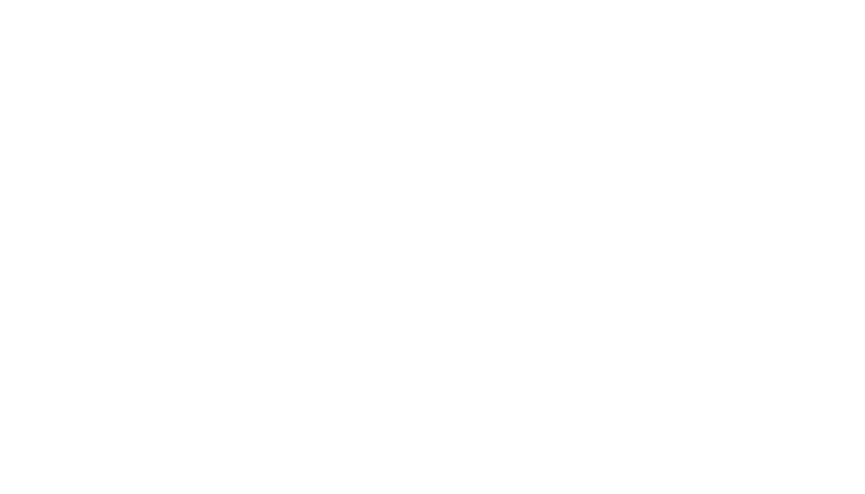
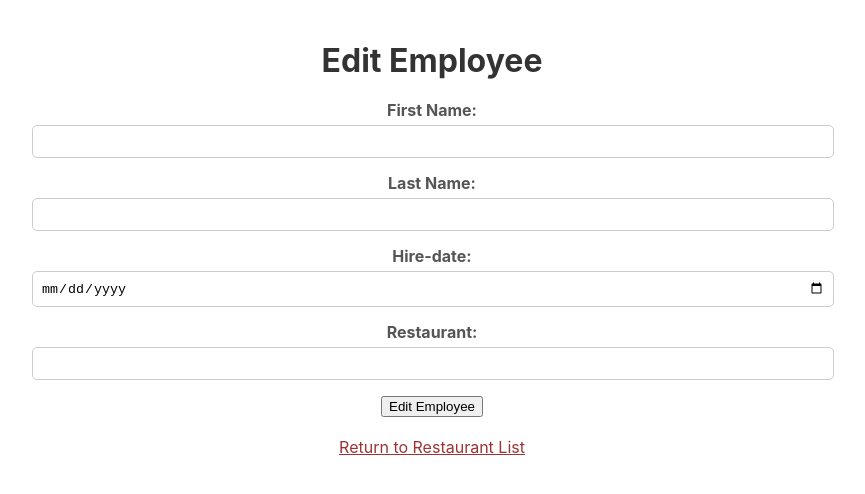
Before and after one commit to TaniaBar/node_express_app_avec_reactjs, a React (Create React App) app in the folder front/: page /edit-employee/1 in a window 1280 px wide. Before the commit this address had no page. Shown: the top 494 px of the page, without its empty margins (208-1073 px from the left). Built offline with nearby package versions, Linux system fonts and the light colour scheme; no server answers.

Commit message:
add editEmployee.js, modified app.js and editRestaurant.js: there are still bugs on the inputs

```diff
--- a/front/src/App.js
+++ b/front/src/App.js
@@ -5,6 +5,7 @@ import RestaurantList from './components/RestaurantList';
 import AddRestaurant from './components/AddRestaurant';
 import AddEmployee from './components/AddEmployee';
 import EditRestaurant from './components/EditRestaurant';
+import EditEmployee from './components/EditEmployee';
 
 function App() {
   return (
@@ -15,6 +16,7 @@ function App() {
           <Route path="/add-restaurant" element={<AddRestaurant />}></Route>
           <Route path="/add-employee" element={<AddEmployee />}></Route>
           <Route path="/edit-restaurant/:id" element={<EditRestaurant />}></Route>
+          <Route path="/edit-employee/:id" element={<EditEmployee />}></Route>
         </Routes>
       </div>
     </Router>
--- /dev/null
+++ b/front/src/components/EditEmployee.js
@@ -0,0 +1,103 @@
+import React, { useState, useEffect } from "react";
+import axios from "axios";
+import { Link, useParams } from 'react-router-dom';
+
+const EditEmployee = () => {
+    const { id } = useParams();
+    const [employee, setEmployee] = useState({
+        firstName: '',
+        lastName: '',
+        hireDate: '',
+        restaurantId: ''
+    });
+
+    useEffect(() => {
+        if (id) {
+            axios.get(`/employees/${id}`)
+                .then(response => {
+                    const employeeData = response.data;
+                    setEmployee({
+                        firstName: employeeData.firstName || '',
+                        lastName: employeeData.lastName || '',
+                        hireDate: employeeData.hireDate || '',
+                        restaurantId: employeeData.restaurantId || ''
+                    });
+                })
+                .catch(error => console.error("Error fetching employee data:", error));
+        } else {
+            console.error("No employee ID found in URL parameters.");
+        }
+    }, [id]);
+
+    const handleChange = (e) => {
+        const { name, value } = e.target;
+        setEmployee(prevState => ({
+            ...prevState,
+            [name]: value
+        }));
+    };
+
+    const handleSubmit = (e) => {
+        e.preventDefault();
+        axios.put(`/employees/${id}`, employee)
+            .then(response => {
+                alert('Employee updated successfully');
+                // Clear form fields after successful update
+                setEmployee({
+                    firstName: '',
+                    lastName: '',
+                    hireDate: '',
+                    restaurantId: ''
+                });
+            })
+            .catch(error => console.error("Error updating employee:", error));
+    };
+
+    return (
+        <div className="div-form">
+            <form onSubmit={handleSubmit} className="form-container">
+                <h1 className="form-title">Edit Employee</h1>
+                <div className="form-group">
+                    <label>First Name: </label>
+                    <input
+                        type="text"
+                        name="firstName"
+                        value={employee.firstName}
+                        onChange={handleChange}
+                    />
+                </div>
+                <div className="form-group">
+                    <label>Last Name: </label>
+                    <input
+                        type="text"
+                        name="lastName"
+                        value={employee.lastName}
+                        onChange={handleChange}
+                    />
+                </div>
+                <div className="form-group">
+                    <label>Hire-date: </label>
+                    <input
+                        type="date"
+                        name="hireDate"
+                        value={employee.hireDate}
+                        onChange={handleChange}
+                    />
+                </div>
+                <div className="form-group">
+                    <label>Restaurant: </label>
+                    <input
+                        type="text"
+                        name="restaurant"
+                        value={employee.restaurantId}
+                        onChange={handleChange}
+                    />
+                </div>
+                <button type="submit" className="btn-form-edit-employee">Edit Employee</button>
+            </form>
+            <Link to="/" className="link-return">Return to Restaurant List</Link>
+        </div>
+    );
+};
+
+export default EditEmployee;
--- a/front/src/components/EditRestaurant.js
+++ b/front/src/components/EditRestaurant.js
@@ -12,17 +12,15 @@ const EditRestaurant = () => {
 
     useEffect(() => {
         if (id) {
+            console.log(`Fetching data for restaurant ID: ${id}`);
             axios.get(`/restaurant/${id}`)
             .then(response => {
                 const restaurant = response.data;
-                console.log("Restaurant data:", restaurant);
-                if (restaurant) {
                 setName(restaurant.name || '');
                 setCity(restaurant.city || '');
                 setNbcouverts(restaurant.nbcouverts || '');
                 setTerrasse(restaurant.terrasse || '');
                 setParking(restaurant.parking || '');
-                }
             })
             .catch(error => console.error("Error fetching restaurant data:", error));
         } else {
@@ -30,22 +28,24 @@ const EditRestaurant = () => {
         }
     }, [id]);
 
-
-    const handleSubmit = (e) => {
+    const handleChange = (e) => {
         e.preventDefault();
         const updatedRestaurant = { name, city, nbcouverts, terrasse, parking };
         axios.put(`/restaurant/${id}`, updatedRestaurant)
-        .then(response => console.log(response.data))
+        .then(response =>  {
+            alert('Restaurant updated successfully'); })
         .catch(error => console.error(error));
-    }
+    };
+
+    // console.log("name : " + name);
 
     return (
         <div className="div-form">
-            <form onSubmit={handleSubmit} className="form-container">
+            <form onSubmit={handleChange} className="form-container">
                 <h1 className="form-title">Edit Restaurant</h1>
                     <div className="form-group">
                         <label>Name: </label>
-                    <input type="text"  onChange={(e) => setName(e.target.value)} placeholder={name}></input>
+                        <input type="text" value={name} onChange={(e) => setName(e.target.value)}></input>
                     </div>
                     <div className="form-group">
                         <label>City: </label>
@@ -57,17 +57,17 @@ const EditRestaurant = () => {
                     </div>
                     <div className="form-group">
                         <label>Terrace: </label>
-                    <input type="text" value={terrasse} onChange={(e) => setTerrasse(e.target.value)}></input>
+                        <input type="text"  value={terrasse} onChange={(e) => setTerrasse(e.target.value)}></input>
                     </div>
                     <div className="form-group">
                         <label>Parking: </label>
-                    <input type="text" value={parking} onChange={(e) => setParking(e.target.value)}></input>
+                        <input type="text"  value={parking} onChange={(e) => setParking(e.target.value)}></input>
                     </div>
                     <button type="submit" className="btn-form-add-restaurant">Edit Restaurant</button>
             </form>
             <Link to="/" className="link-return">Return to Restaurant List</Link>
         </div>
-    )
+    );
 }
 
 export default EditRestaurant;
```
Also changed, not shown: 1 other file (tests, documents, lock files or other folders). Lines whose indentation alone changed are shown as unchanged.
